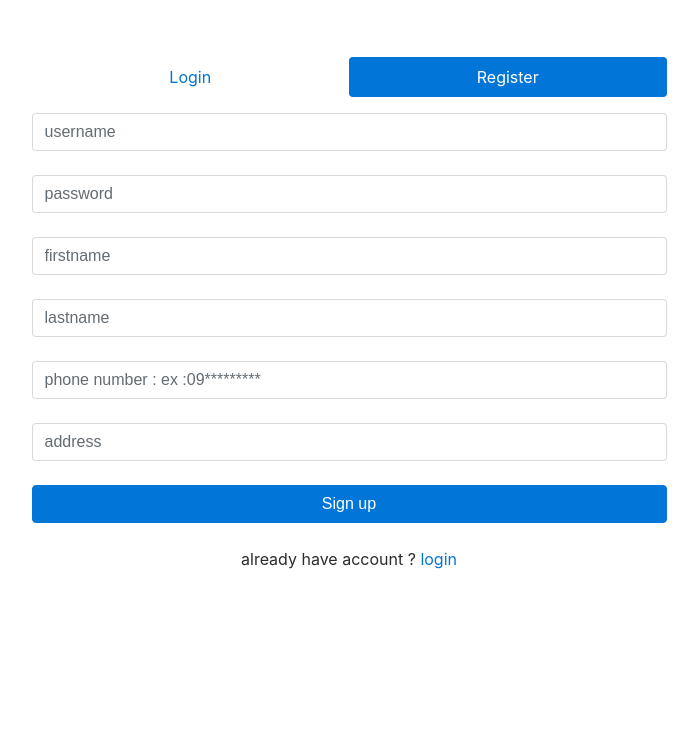
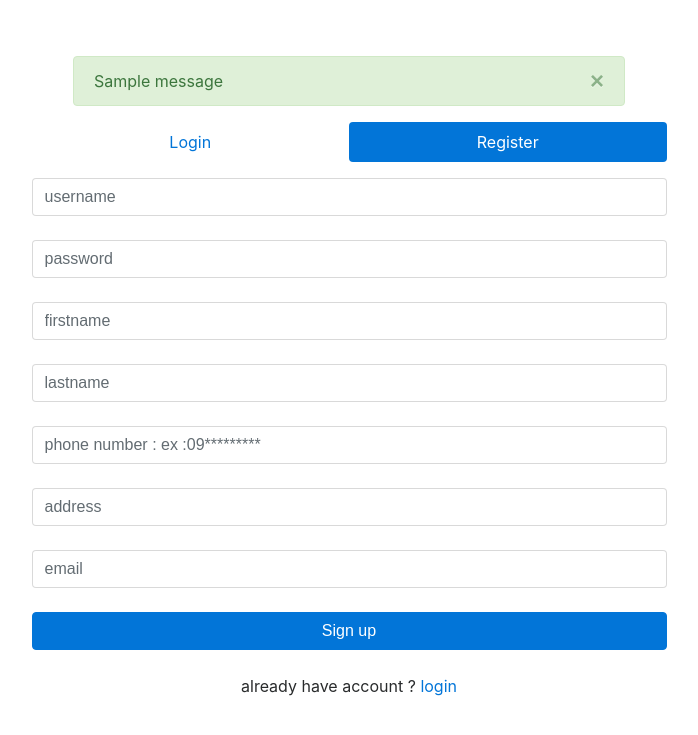
Before and after one commit to mohsenMehrabanpour/django-postgres-shop, a Django app: page /Account/signup/ in a window 1280 px wide. Shown: the top 735 px of the page, without its empty margins (291-989 px from the left). Run offline with Django 3.2, Linux system fonts and the light colour scheme; tables that the repository leaves empty hold one stand-in row (values such as "Sample post"); one stand-in notice (Sample message) is shown; some libraries are stand-ins or nearby versions.

Commit message:
use built-in django messages system instead of my custom message script & impelement sign up validator and view

```diff
--- a/templates/login.html
+++ b/templates/login.html
@@ -18,6 +18,7 @@
                 </div>
                 <button class="btn btn-lg btn-primary btn-block" type="submit">login</button>
             </form>
+            <p class="mt-3">dont have account yet? <a href=" {% url 'signup_page' %} "> signup </a></p>
         </div>
     </div>
 </div>
--- a/templates/messages.html
+++ b/templates/messages.html
@@ -1,41 +1,61 @@
 <div class="container mt-2">
     <div class="row justify-content-center">
         <div class='col-12 col-md-11'>
-            {% if messsage_type == 'error' %}
-    {% for i in messages %}
+            {% if messages %}
+
+            {% for message in messages %}
+
+            {% if message.level == DEFAULT_MESSAGE_LEVELS.SUCCESS %}
+            <div class="alert alert-success alert-dismissible fade show" role="alert">
+                <button type="button" class="close" data-dismiss="alert" aria-label="Close">
+                    <span aria-hidden="true">&times;</span>
+                    <span class="sr-only">Close</span>
+                </button>
+                {{message}}
+            </div>
+            {% endif %}
+
+            {% if message.level == DEFAULT_MESSAGE_LEVELS.ERROR %}
             <div class="alert alert-danger alert-dismissible fade show" role="alert">
                 <button type="button" class="close" data-dismiss="alert" aria-label="Close">
                     <span aria-hidden="true">&times;</span>
                     <span class="sr-only">Close</span>
                 </button>
-        {{i}}
+                {{message}}
             </div>
-    {% endfor %}
             {% endif %}
 
-{% if messsage_type == 'warning' %}
-    {% for i in messages %}
+            {% if message.level == DEFAULT_MESSAGE_LEVELS.WARNING %}
             <div class="alert alert-warning alert-dismissible fade show" role="alert">
                 <button type="button" class="close" data-dismiss="alert" aria-label="Close">
                     <span aria-hidden="true">&times;</span>
                     <span class="sr-only">Close</span>
                 </button>
-        {{i}}
+                {{message}}
             </div>
-    {% endfor %}
             {% endif %}
 
-
-{% if messsage_type == 'success' %}
-    {% for i in messages %}
-    <div class="alert alert-success alert-dismissible fade show" role="alert">
+            {% if message.level == DEFAULT_MESSAGE_LEVELS.INFO %}
+            <div class="alert alert-info alert-dismissible fade show" role="alert">
                 <button type="button" class="close" data-dismiss="alert" aria-label="Close">
                     <span aria-hidden="true">&times;</span>
                     <span class="sr-only">Close</span>
                 </button>
-        {{i}}
+                {{message}}
             </div>
+            {% endif %}
+
+            {% if message.level == DEFAULT_MESSAGE_LEVELS.DEBUG %}
+            <div class="alert alert-info alert-dismissible fade show" role="alert">
+                <button type="button" class="close" data-dismiss="alert" aria-label="Close">
+                    <span aria-hidden="true">&times;</span>
+                    <span class="sr-only">Close</span>
+                </button>
+                {{message}}
+            </div>
+            {% endif %}
             {% endfor %}
+
             {% endif %}
         </div>
     </div>
--- a/templates/signup.html
+++ b/templates/signup.html
@@ -46,6 +46,9 @@
                         <input type="text" name="address" placeholder="address" class="form-control" />
                     </div>
 
+                    <div class="form-outline mb-4">
+                        <input type="email" name="email" placeholder="email" class="form-control" />
+                    </div>
 
                     <!-- Submit button -->
                     <button type="submit" class="btn btn-primary btn-block mb-4">Sign up</button>
--- a/user/urls.py
+++ b/user/urls.py
@@ -3,5 +3,5 @@ from django.urls import path
 
 urlpatterns = [
     path('login/', login.as_view(), name='login_page'),
-    path('signup/', signup.as_view(), name='signup_page' )
+    path('signup/', signup.as_view(), name='signup_page'),
 ]
--- a/user/views.py
+++ b/user/views.py
@@ -1,33 +1,65 @@
-from django.http.response import HttpResponse
-from django.shortcuts import render
+from django.http.response import Http404, HttpResponse
+from django.shortcuts import redirect, render
+from django.urls.base import reverse
 from django.views import View
 from django.contrib.auth import authenticate
 from django.contrib.auth import login as django_login
-from mohsen_tools.context_message import create_message
+from mohsen_tools.validator import signup_validator
+from user.models import User
+from django.db import transaction
+from django.contrib import messages
+
 
 class login(View):
 
-    def get(self,request):
+    def get(self, request):
         if not request.user.is_authenticated:
-            return render(request,'login.html')
-        messages = create_message('error','you alrady logged in')
-        return render(request,'404.html',messages)
+            return render(request, 'login.html')
+        messages.warning(request, 'you already logged in')
+        return render(request, '404.html')
 
-    def post(self,request):
-        user = authenticate(username=request.POST['username'],password=request.POST['password'])
+    def post(self, request):
+        if request.user.is_authenticated:
+            return Http404
+        user = authenticate(
+            username=request.POST['username'], password=request.POST['password'])
         if user is not None:
-            self.logged_in = True
-            django_login(request,user)
+            django_login(request, user)
             return HttpResponse('login successfully')
         else:
-            messages = create_message('error','your username or password is wrong')
-            return render(request,'login.html',messages)
+            messages.error(request, 'your username or password is wrong')
+            return redirect(reverse('login_page'))
 
 
 class signup(View):
 
-    def get(self,request):
+    def get(self, request):
         if request.user.is_authenticated:
-            message = create_message('error','you create your account already')
-            return render(request,'404.html',message)
-        return render(request,'signup.html')
+            messages.error('you already created your account')
+            return render(request, '404.html')
+        return render(request, 'signup.html')
+
+    def post(self, request):
+        result = signup_validator(request.POST)
+        if result == 'ok':
+            try:
+                with transaction.atomic():
+                    user = User.objects.create_user(
+                        username=request.POST['username'], password=request.POST['password'])
+                    user.first_name = request.POST['firstname']
+                    user.last_name = request.POST['lastname']
+                    user.phone_number = request.POST['phonenumber']
+                    user.address = request.POST['address']
+                    user.email = request.POST['email']
+                    user.save()
+                    messages.success(
+                        request, 'your account created successfully')
+                    return redirect(reverse('login_page'))
+            except:
+                messages.error(
+                    request, 'there was some problem during create your account, please try again')
+                return redirect(reverse('signup_page'))
+        else:
+            for message in result:
+                messages.error(request,message)
+            return redirect(reverse('signup_page'))
```
Also changed, not shown: mohsen_tools/context_message.py (deleted, +0 -11 lines), mohsen_tools/validator.py (added, +42 -0 lines). Lines whose indentation alone changed are shown as unchanged.
